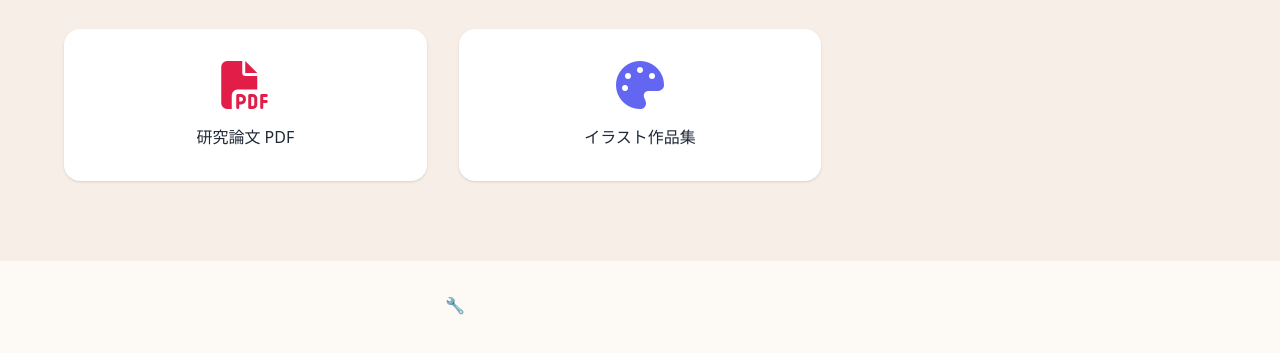
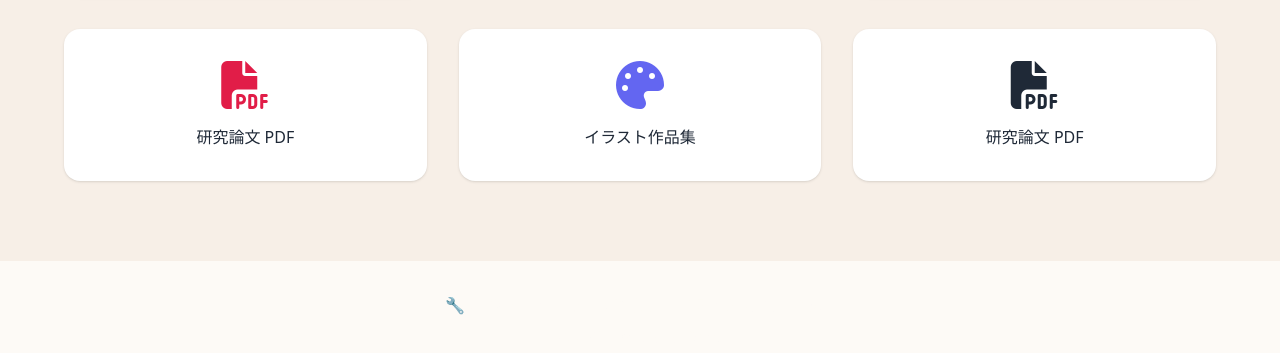
Before and after one commit to snoopysekaowa773-beep/myportfolio_20250901, a plain HTML site: page index.html in a window 1280 px wide. Shown: the part 2283-2636 px from the top of the page. Drawn offline with nearby package versions, Linux system fonts and the light colour scheme.

Commit message:
Update index.html

```diff
--- a/index.html
+++ b/index.html
@@ -106,6 +106,15 @@
           <span class="font-medium text-gray-800">イラスト作品集</span>
         </a>
       </li>
+
+      <!-- 課外活動 -->
+      <li>
+        <a href="your-paper.pdf" target="_blank"
+           class="flex flex-col items-center gap-4 p-8 bg-white rounded-2xl shadow hover:shadow-lg hover:-translate-y-1 transition">
+          <i class="fa-solid fa-file-pdf text-5xl text-darkorange-600"></i>
+          <span class="font-medium text-gray-800">研究論文 PDF</span>
+        </a>
+      </li>
     </ul>
   </div>
 </section>
```
